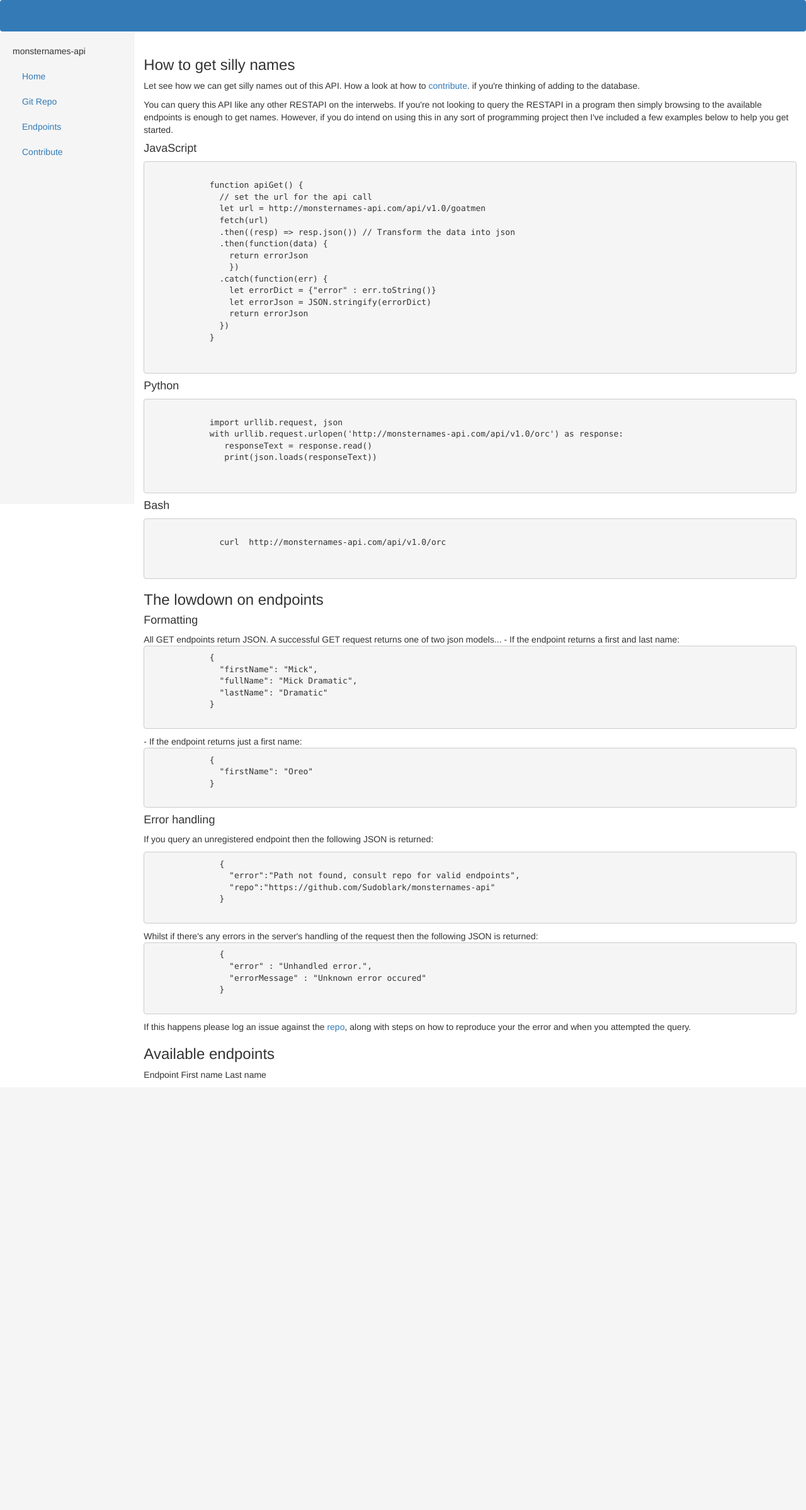
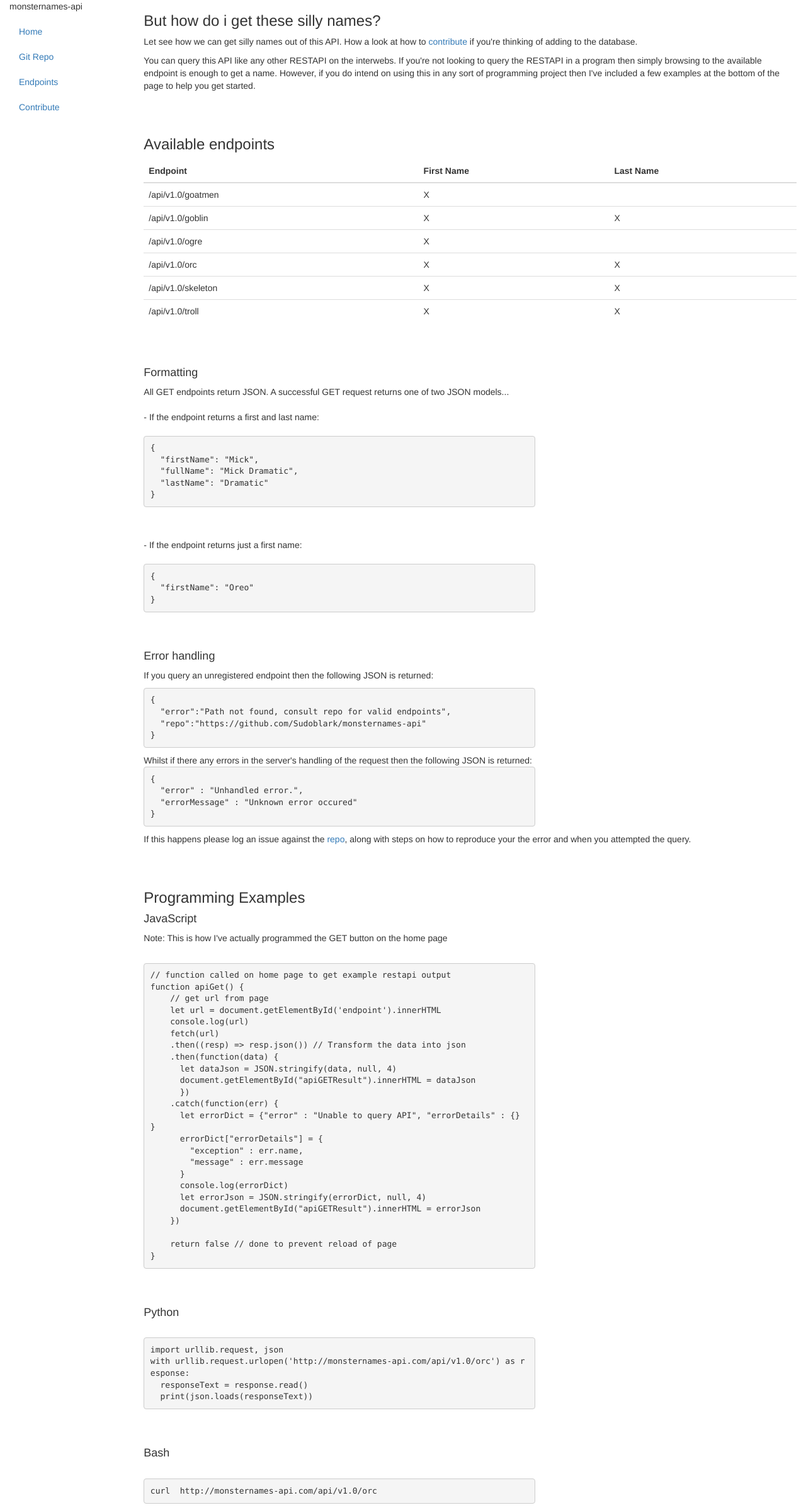
Before and after one commit to benjaminlukeclark/monsternames-api, a Flask app: page /endpoints in a window 1280 px wide. Shown: the whole page at 63% size. Before the commit the page ends 1714 px from the top, so only its background shows below. Run offline with Flask 2, Linux system fonts and the light colour scheme; parts of the project's set-up code (start-up, migrations or seed data) failed here and were passed over; some libraries are stand-ins or nearby versions.

Commit message:
Endpoints page content done
-Finshed enpoints page content

-Need to do contribute page content

-Once all content is done then need to do styling

```diff
--- a/static/css/home.css
+++ /dev/null
@@ -1,13 +0,0 @@
-.sidebar {
-    position: fixed;
-    top: 51px;
-    bottom: 0;
-    left: 0;
-    z-index: 1000;
-    display: block;
-    padding: 20px;
-    overflow-x: hidden;
-    overflow-y: auto; /* Scrollable contents if viewport is shorter than content. */
-    background-color: #f5f5f5;
-    border-right: 1px solid #eee;
-    }
--- a/static/js/endpoints.js
+++ b/static/js/endpoints.js
@@ -1,25 +1,27 @@
 // function to populate endpoint table
-
-let GoatmenEndpoint = ("/api/v1.0/goatmen", "X", "")
-let GoblinEndpoint = ("/api/v1.0/goblin", "X", "X")
-let OgreEndpoint = ("/api/v1.0/ogre", "X", "")
-let OrcEndpoint = ("/api/v1.0/orc", "X", "X")
-let SkeletonEndpoint = ("/api/v1.0/skeleton", "X", "X")
-let TrollEndpoint = ("/api/v1.0/troll", "X", "X")
+let GoatmenEndpoint = ["/api/v1.0/goatmen", "X", ""]
+let GoblinEndpoint = ["/api/v1.0/goblin", "X", "X"]
+let OgreEndpoint = ["/api/v1.0/ogre", "X", ""]
+let OrcEndpoint = ["/api/v1.0/orc", "X", "X"]
+let SkeletonEndpoint = ["/api/v1.0/skeleton", "X", "X"]
+let TrollEndpoint = ["/api/v1.0/troll", "X", "X"]
 
 
-let EndpointArray = (GoatmenEndpoint, GoblinEndpoint, OgreEndpoint, OrcEndpoint, SkeletonEndpoint, TrollEndpoint)
+let EndpointArray = [GoatmenEndpoint, GoblinEndpoint, OgreEndpoint, OrcEndpoint, SkeletonEndpoint, TrollEndpoint]
 
 
 
-function populate_endpoint_array() {
-    console.log(EndpointArray)
+function populate_endpoint_table() {
+
+    for(let i = 0; i < EndpointArray.length; i++) {
+        let endpointName = EndpointArray[i][0]
+        let endpointFirstName = EndpointArray[i][1]
+        let endpointLastName = EndpointArray[i][2]
+        let newRow = `<tr><td>${endpointName}</td><td>${endpointFirstName}</td><td>${endpointLastName}</td></tr>`
+        document.getElementById("endpointTBody").innerHTML += newRow
+    }
 }
 
-function populate_endpoint_table() {
-
+window.onload = function() {
+    populate_endpoint_table()
 }
-
-document.onload(this, () => {
-    populate_endpoint_array
-})
--- a/templates/endpoints.html
+++ b/templates/endpoints.html
@@ -5,10 +5,6 @@
     <!-- load bootstrap-->
     <!-- Latest compiled and minified CSS -->
     <link rel="stylesheet" href="https://maxcdn.bootstrapcdn.com/bootstrap/3.4.1/css/bootstrap.min.css">
-    <!-- Latest compiled JavaScript -->
-    <script src="https://maxcdn.bootstrapcdn.com/bootstrap/3.4.1/js/bootstrap.min.js"></script>
-    <!-- Our CSS -->
-    <link rel= "stylesheet" type= "text/css" href= "{{ url_for('static',filename='css/home.css') }}">
       <!-- Our JS -->
       <script type="text/javascript"
       src="{{ url_for('static', filename='js/endpoints.js') }}"></script>
@@ -16,7 +12,6 @@
     <title>Endpoints</title>
   </head>
   <body>
-    <nav class="navbar navbar-dark bg-primary"> </nav>
     <div class="container-fluid">
     <div class="row">
     <div class="col-sm-3 col-md-2 sidebar">
@@ -28,117 +23,119 @@
         <li><a href="{{ url_for('contribute') }}" >Contribute</a></li>
     </ul>
     </div>
-    <div class="col-sm-9 col-sm-offset-3 col-md-10 col-md-offset-2 main">
+    <div class="col-sm-9 col-md-10 main">
       <!-- Main body for content -->
       <div>
-        <h3>How to get silly names</h3>
-        <p>Let see how we can get silly names out of this API. How a look at how to <a href="{{ url_for('contribute') }}" >contribute</a>. if you're thinking of adding to the database.</p>
+        <h3>But how do i get these silly names?</h3>
+        <p>Let see how we can get silly names out of this API. How a look at how to <a href="{{ url_for('contribute') }}" >contribute</a> if you're thinking of adding to the database.</p>
       </div>
 
       <div>
         <p>
           You can query this API like any other RESTAPI on the interwebs.
 
-            If you're not looking to query the RESTAPI in a program then simply browsing to the available endpoints is enough to get names.
+          If you're not looking to query the RESTAPI in a program then simply browsing to the available endpoint is enough to get a name.
 
-            However, if you do intend on using this in any sort of programming project then I've included a few examples below to help you get started.
+          However, if you do intend on using this in any sort of programming project then I've included a few examples at the bottom of the page to help you get started.
         </p>
-
-          <!-- JavaScript example -->
-          <h4>JavaScript</h4>
-          <pre class=".pre-scrollable">
-            <code>
-            function apiGet() {
-              // set the url for the api call
-              let url = http://monsternames-api.com/api/v1.0/goatmen
-              fetch(url)
-              .then((resp) => resp.json()) // Transform the data into json
-              .then(function(data) {
-                return errorJson
-                })
-              .catch(function(err) {
-                let errorDict = {"error" : err.toString()}
-                let errorJson = JSON.stringify(errorDict)
-                return errorJson
-              })
-            }
-            </code>
-          </pre>
-
-          <!-- Python example -->
-          <h4>Python</h4>
-          <pre class=".pre-scrollable">
-            <code>
-            import urllib.request, json
-            with urllib.request.urlopen('http://monsternames-api.com/api/v1.0/orc') as response:
-               responseText = response.read()
-               print(json.loads(responseText))
-            </code>
-          </pre>
-
-          <!-- Bash example -->
-          <h4>Bash</h4>
-          <pre class=".pre-scrollable">
-            <code>
-              curl  http://monsternames-api.com/api/v1.0/orc
-            </code>
-          </pre>
       </div>
 
+      <br><br><h3>Available endpoints</h3>
+      <table class="table">
+        <thead>
+          <tr>
+            <th scope="col">Endpoint</th>
+            <th scope="col">First Name</th>
+            <th scope="col">Last Name</th>
+          </tr>
+          <tbody id="endpointTBody">
+
+          </tbody>
+        </thead>
+      </table>
+
+
       <div>
-        <h3>The lowdown on endpoints</h3>
         <p>
-          <h4>Formatting</h4>
-          All GET endpoints return JSON. A successful GET request returns one of two json models...
-
-          - If the endpoint returns a first and last name:
-          <pre lang="json">
+          <br><br><h4>Formatting</h4>
+          All GET endpoints return JSON. A successful GET request returns one of two JSON models...
+          <br><br>- If the endpoint returns a first and last name:<br><br>
+          <pre class=".pre-scrollable" style="max-width: 60%;">
 {
   "firstName": "Mick",
   "fullName": "Mick Dramatic",
   "lastName": "Dramatic"
-            }
-          </pre>
-          - If the endpoint returns just a first name:
-          <pre lang="json">
+}</pre>
+          <br><br>- If the endpoint returns just a first name:<br><br>
+          <pre class=".pre-scrollable" style="max-width: 60%;">
 {
   "firstName": "Oreo"
-            }
-          </pre>
-          <h4>Error handling</h4>
+}</pre>
+          <br><br><h4>Error handling</h4>
           <p>
             If you query an unregistered endpoint then the following JSON is returned:
 
-            <pre lang="json">
+            <pre class=".pre-scrollable" style="max-width: 60%;">
 {
   "error":"Path not found, consult repo for valid endpoints",
   "repo":"https://github.com/Sudoblark/monsternames-api"
-              }
-            </pre>
+}</pre>
 
-            Whilst if there's any errors in the server's handling of the request then the following JSON is returned:
+            Whilst if there any errors in the server's handling of the request then the following JSON is returned:
 
-            <pre lang="json">
+            <pre class=".pre-scrollable" style="max-width: 60%;">
 {
   "error" : "Unhandled error.",
   "errorMessage" : "Unknown error occured"
-              }
-            </pre>
+}</pre>
 
             If this happens please log an issue against the <a href="https://github.com/Sudoblark/monsternames-api">repo</a>, along with steps on how to reproduce your the error and when you attempted the query.
 
           </p>
-          <h3>Available endpoints</h3>
-          <table id="endpointTable">
-          </table>
-            <tr>
-              <head>Endpoint</head>
-              <head>First name</head>
-              <head>Last name</head>
-            </tr>
+        </p>
+      </div>
 
-          </types>
-        </p>
+
+      <div>
+        <br><br><h3>Programming Examples</h3>
+          <!-- JavaScript example -->
+          <h4>JavaScript</h4>
+          <p>Note: This is how I've actually programmed the GET button on the home page</p><br>
+          <pre class=".pre-scrollable" style="max-width: 60%;"><code>// function called on home page to get example restapi output
+function apiGet() {
+    // get url from page
+    let url = document.getElementById('endpoint').innerHTML
+    console.log(url)
+    fetch(url)
+    .then((resp) => resp.json()) // Transform the data into json
+    .then(function(data) {
+      let dataJson = JSON.stringify(data, null, 4)
+      document.getElementById("apiGETResult").innerHTML = dataJson
+      })
+    .catch(function(err) {
+      let errorDict = {"error" : "Unable to query API", "errorDetails" : {} }
+      errorDict["errorDetails"] = {
+        "exception" : err.name,
+        "message" : err.message
+      }
+      console.log(errorDict)
+      let errorJson = JSON.stringify(errorDict, null, 4)
+      document.getElementById("apiGETResult").innerHTML = errorJson
+    })
+
+    return false // done to prevent reload of page
+}</code></pre>
+
+          <!-- Python example -->
+          <br><br><h4>Python</h4><br>
+          <pre class=".pre-scrollable" style="max-width: 60%;"><code>import urllib.request, json
+with urllib.request.urlopen('http://monsternames-api.com/api/v1.0/orc') as response:
+  responseText = response.read()
+  print(json.loads(responseText))</code></pre>
+
+          <!-- Bash example -->
+          <br><br><h4>Bash</h4><br>
+          <pre class=".pre-scrollable" style="max-width: 60%;"><code>curl  http://monsternames-api.com/api/v1.0/orc</code></pre>
       </div>
 
     </div>
```
Also changed, not shown: static/css/contribute.css (deleted, +0 -13 lines), static/css/endpoints.css (deleted, +0 -13 lines), static/js/home.js (+15 -5 lines), templates/contribute.html (+1 -6 lines), templates/home.html (+9 -12 lines). Lines whose indentation alone changed are shown as unchanged.
